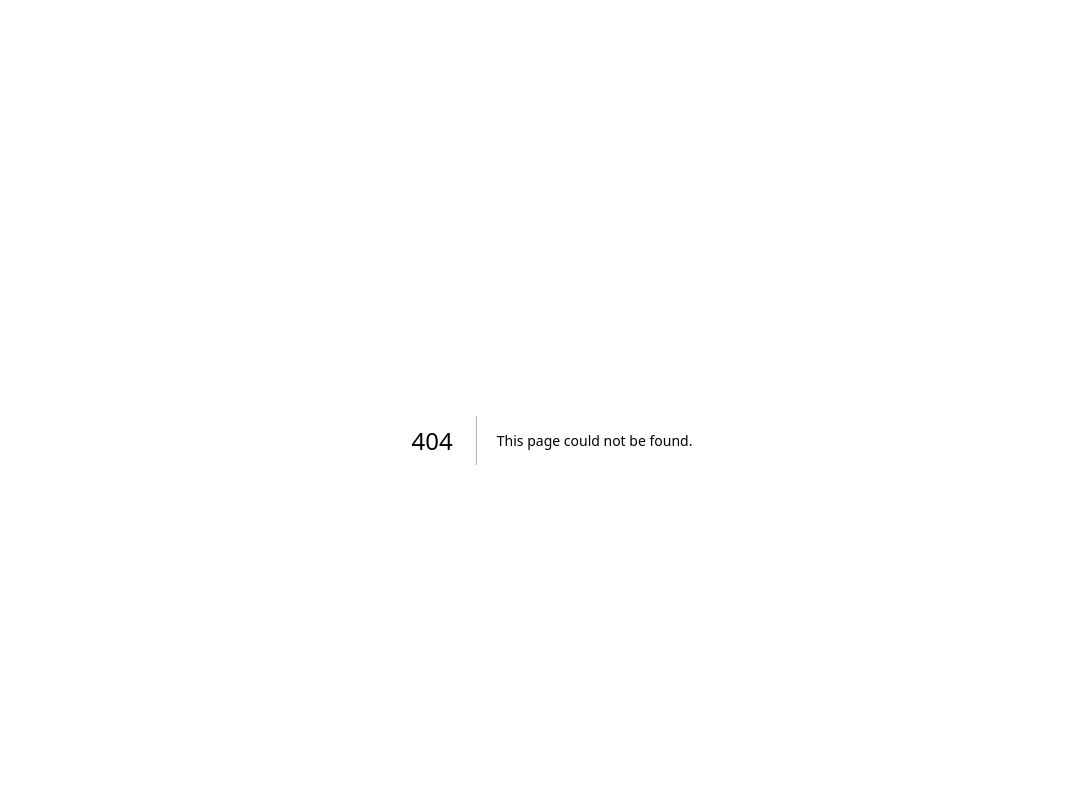
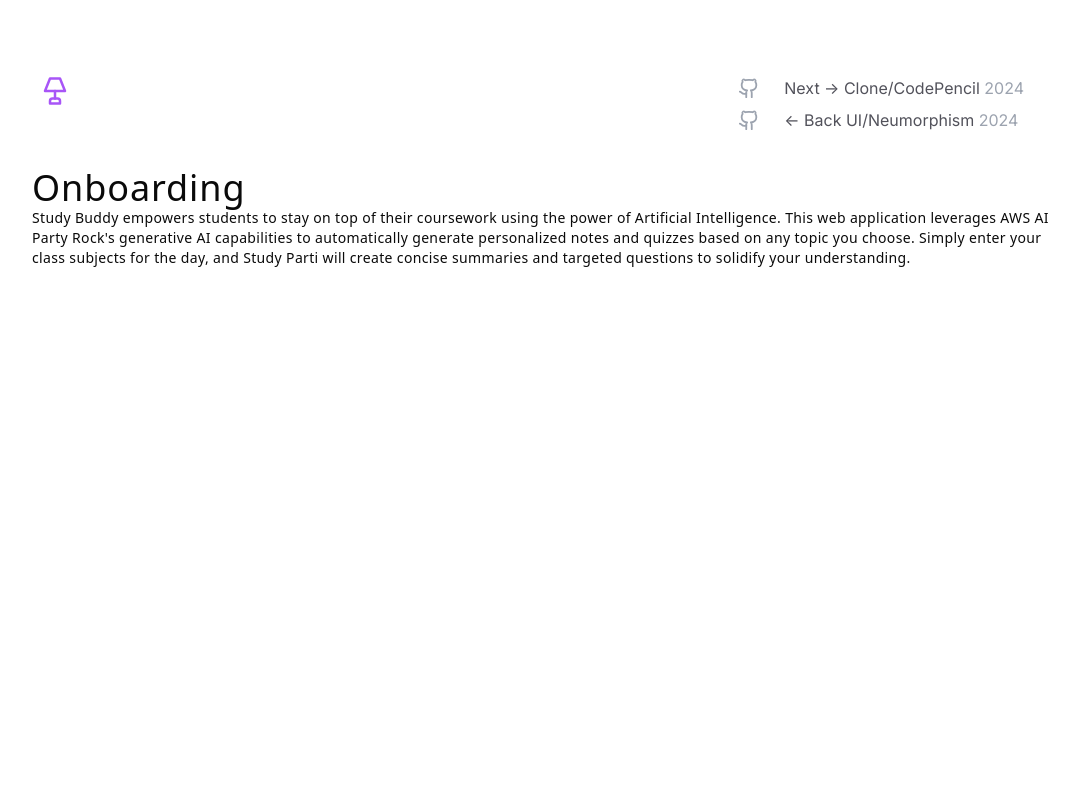
Before and after one commit to Marinkiet/Portfolio123, a Next.js app: page /onboarding in a window 1280 px wide. Before the commit this address had no page. Shown: the top 800 px of the page, without its empty margins (88-1167 px from the left). Built offline with nearby package versions, Linux system fonts and the light colour scheme.

Commit message:
Init: Onboarding page added

```diff
--- /dev/null
+++ b/src/app/onboarding/page.tsx
@@ -0,0 +1,36 @@
+import { H1 } from "@/components/UI/H1";
+import { P } from "@/components/UI/P";
+
+import { Metadata } from "next";
+
+import NeomorphismUi from "@/components/UI/ProjectButton";
+import Link from "next/link";
+import { Lamp } from 'lucide-react';
+import ProjectButton from "@/components/UI/ProjectButton";
+
+//page specifuic metadata
+export const metadata: Metadata = {
+    title: "Marinkie Thupi - Neumorphism"
+}
+
+export default function Onboarding() {
+    return (
+        <section className="h-screen">
+        <section className="px-1 py-8 flex justify-start  sm:justify-between gap-8">
+          <Link className="hover:bg-purple-200 rounded-full p-1" href={"/"}><Lamp size={30} color="#a855f7"></Lamp></Link>
+          <div className="align-middle justify-center">
+          <ProjectButton nextStyle="hover:bg-green-100 rounded-lg hover:shadow-md" projectLink="codepencil" projectName="Next -> Clone/CodePencil " projectYear="2024" githubLink="" />
+          <ProjectButton nextStyle="hover:bg-gray-100 rounded-lg hover:shadow-md" projectLink="neumorphism" projectName="<- Back UI/Neumorphism" projectYear="2024" githubLink="" />
+          </div>
+
+        </section>
+        <section className="min-h-full">  {/* Set min-height to full viewport */}
+          <H1>Onboarding</H1>
+          <P>Study Buddy empowers students to stay on top of their coursework using the power of Artificial Intelligence.
+             This web application leverages AWS AI Party Rock&apos;s generative AI capabilities to automatically generate personalized notes and quizzes based on any topic you choose.
+             Simply enter your class subjects for the day, and Study Parti will create concise summaries and targeted questions to solidify your understanding.</P>
+        </section>
+      </section>
+
+    );
+}
```
